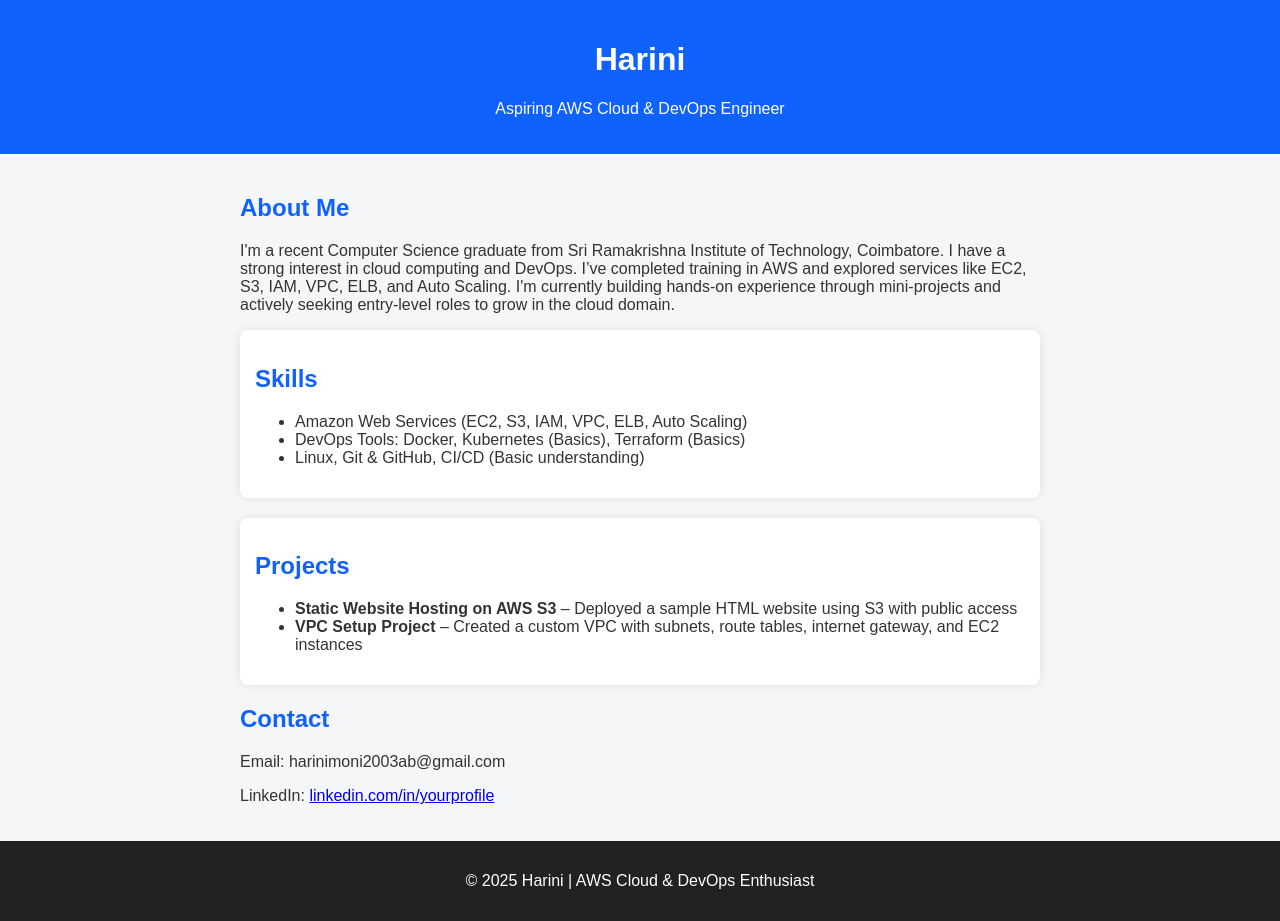
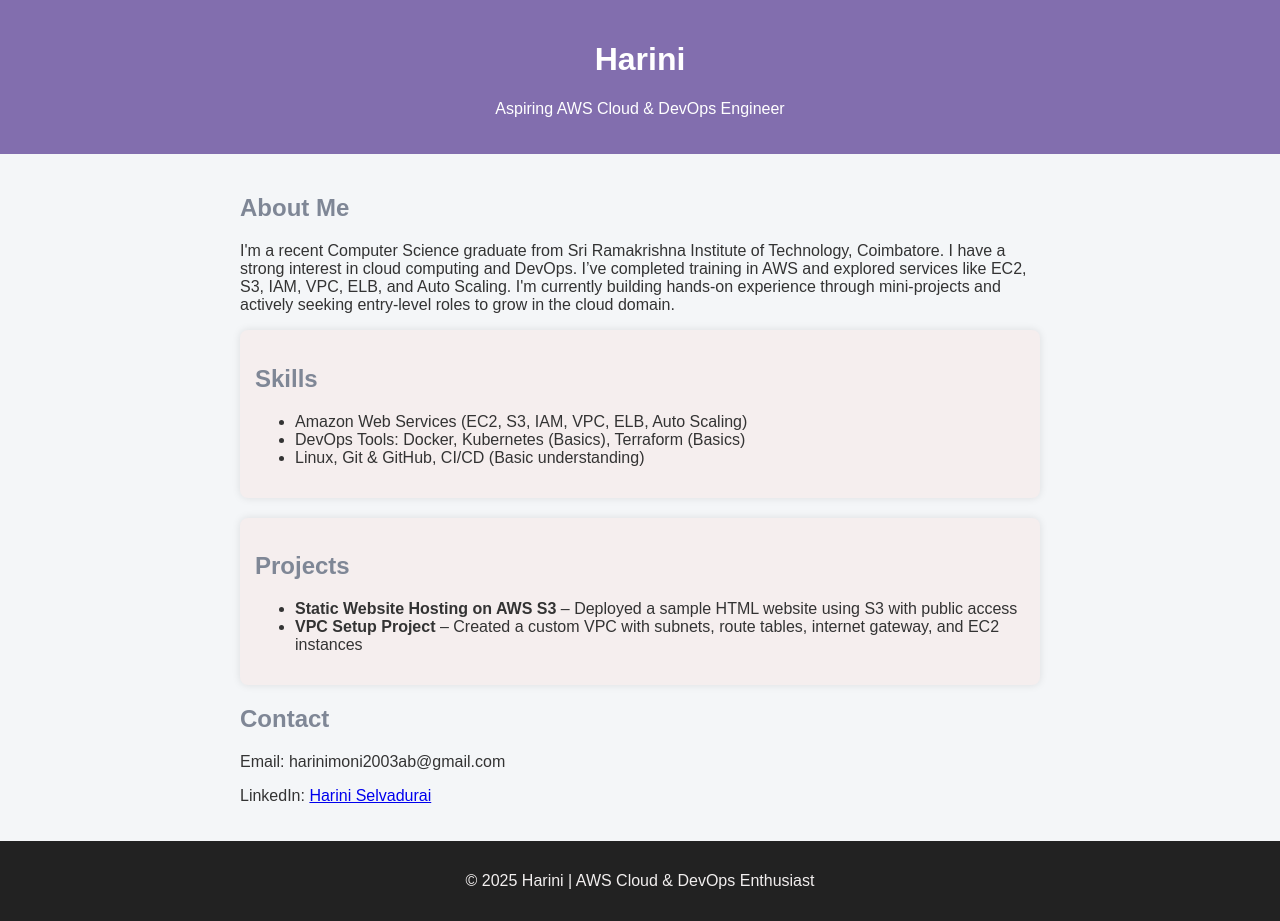
Before and after one commit to Harini162003/Portfolio, a plain HTML site: page index.html in a window 1280 px wide. Drawn offline with Linux system fonts and the light colour scheme.

Commit message:
index.html

```diff
--- a/index.html
+++ b/index.html
@@ -13,7 +13,7 @@
       padding: 0;
     }
     header {
-      background-color: #0f62fe;
+      background-color: #826eae;
       color: white;
       padding: 20px;
       text-align: center;
@@ -24,10 +24,10 @@
       margin: auto;
     }
     h2 {
-      color: #0f62fe;
+      color: #7f8796;
     }
     .skills, .projects {
-      background-color: white;
+      background-color: rgb(245, 238, 238);
       border-radius: 8px;
       padding: 15px;
       margin-bottom: 20px;
@@ -37,7 +37,7 @@
       text-align: center;
       padding: 15px;
       background-color: #222;
-      color: white;
+      color: rgb(242, 239, 239);
     }
   </style>
 </head>
@@ -76,7 +76,7 @@
 
     <h2>Contact</h2>
     <p>Email: harinimoni2003ab@gmail.com</p>
-    <p>LinkedIn: <a href="https://www.linkedin.com/in/harini-selvadurai-72b00323b">linkedin.com/in/yourprofile</a></p>
+    <p>LinkedIn: <a href="https://www.linkedin.com/in/harini-selvadurai-72b00323b">Harini Selvadurai</a></p>
   </section>
 
   <footer>
```
